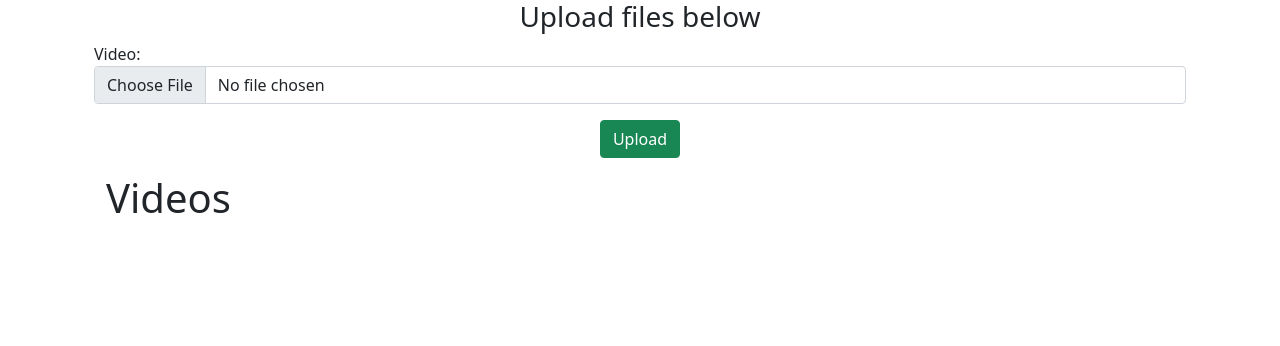
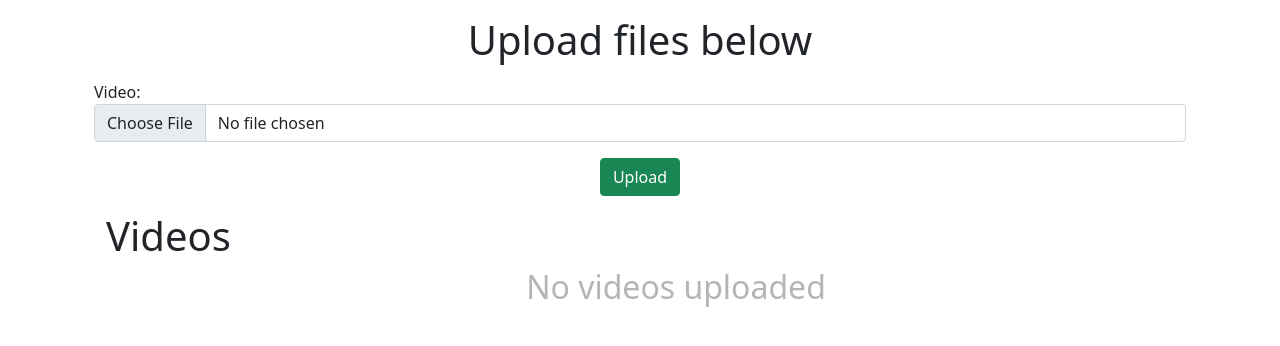
Before and after one commit to Anabil-Baruah/Zigy-Backend, a Node server app: page /videos in a window 1280 px wide. Shown: the top 346 px of the page. Run offline with Node 20, Linux system fonts and the light colour scheme; data that the repository does not hold is empty; some libraries are stand-ins or nearby versions.

Commit message:
Commit-3

```diff
--- a/Controllers/videos.js
+++ b/Controllers/videos.js
@@ -3,11 +3,14 @@ const baseURL = "http://localhost:3000"   //base URL of the entire project
 const path = require('path')
 const fs = require('fs')
 
-//rendering the page and dispalying the videos
+//rendering the page and dispaly the videos
 async function renderPage(req, res, next) {
   try {
     const videos = await Video.find({})
     res.render('video', { baseURL, videos })
+    // or we can also do
+    //res.json({video})
+
   } catch (error) {
     next(error);
   }
@@ -20,10 +23,10 @@ async function uploadVideo(req, res, next) {
     console.log(req.file)
     const filePath = req.file.path
     const newPath = filePath.replace('public\\', '');
-    console.log(newPath)
     const video = new Video({ videoUrl: newPath, filename: req.file.filename });
-    const savedVideo = await video.save();
-    res.json(savedVideo);
+    await video.save();
+    res.status(200).redirect(`${baseURL}/videos`)
+    // res.status(200).send("Video uploaded succesfully go back to previous page and refresh")
   } catch (error) {
     next(error);
   }
@@ -44,17 +47,19 @@ async function deleteVideo(req, res, next) {
     }
     fs.unlink(filePath, (err) => {
       if (err) {
-        console.error(err);
         return next(err);
       }
-      res.status(200).send('File deleted successfully');
+      res.status(200).redirect(`${baseURL}/videos`)
+      // or we can also do
+      //res.status(200).send('video uploaded succesfully)
+
     });
   } catch (error) {
     next(error);
   }
 }
 
-//controller to dowmolad file
+//controller to downoladed file
 async function downloadFile(req, res, next) {
   try {
     var filename = req.params.filename;
--- a/views/video.ejs
+++ b/views/video.ejs
@@ -13,7 +13,7 @@
 <body>
     <div class="container d-flex">
         <div class=" container col">
-            <h3 class="text-center">Upload files below</h3>
+            <h1 class="text-center m-3">Upload files below</h1>
             <form action="<%= baseURL%>/videos" method="POST" class="col" enctype="multipart/form-data">
 
                 <label for="video">Video:</label>
@@ -29,6 +29,11 @@
                         <h1>Videos</h1>
                         <div class="list-group">
                             <!-- Render videos using a loop -->
+                            <div class="container text-center" style="color: rgb(181, 181, 181); width: 100vw">
+                                <% if (videos.length === 0) { %>
+                                    <h2>No videos uploaded</h2>
+                                <% } %>
+                            </div>
                             <% videos.forEach((video)=>{%>
 
                                 <h4 class="list-group-item-heading">
@@ -39,9 +44,9 @@
                                 </video>
                                 <div class="row">
                                     <a href="<%= baseURL%>/videos/delete/<%= video._id%>"
-                                        class="btn btn-danger w-25 mt-2">Delete</a>
+                                        class="btn btn-danger w-25 m-2">Delete</a>
                                     <a href="<%= baseURL%>/videos/download/<%= video.filename%>"
-                                        class="btn btn-primary w-25 mt-2">Download</a>
+                                        class="btn btn-primary w-25 m-2">Download</a>
                                 </div>
                                 <% })%>
                         </div>
```
Also changed, not shown: README.md, 1 other file.
